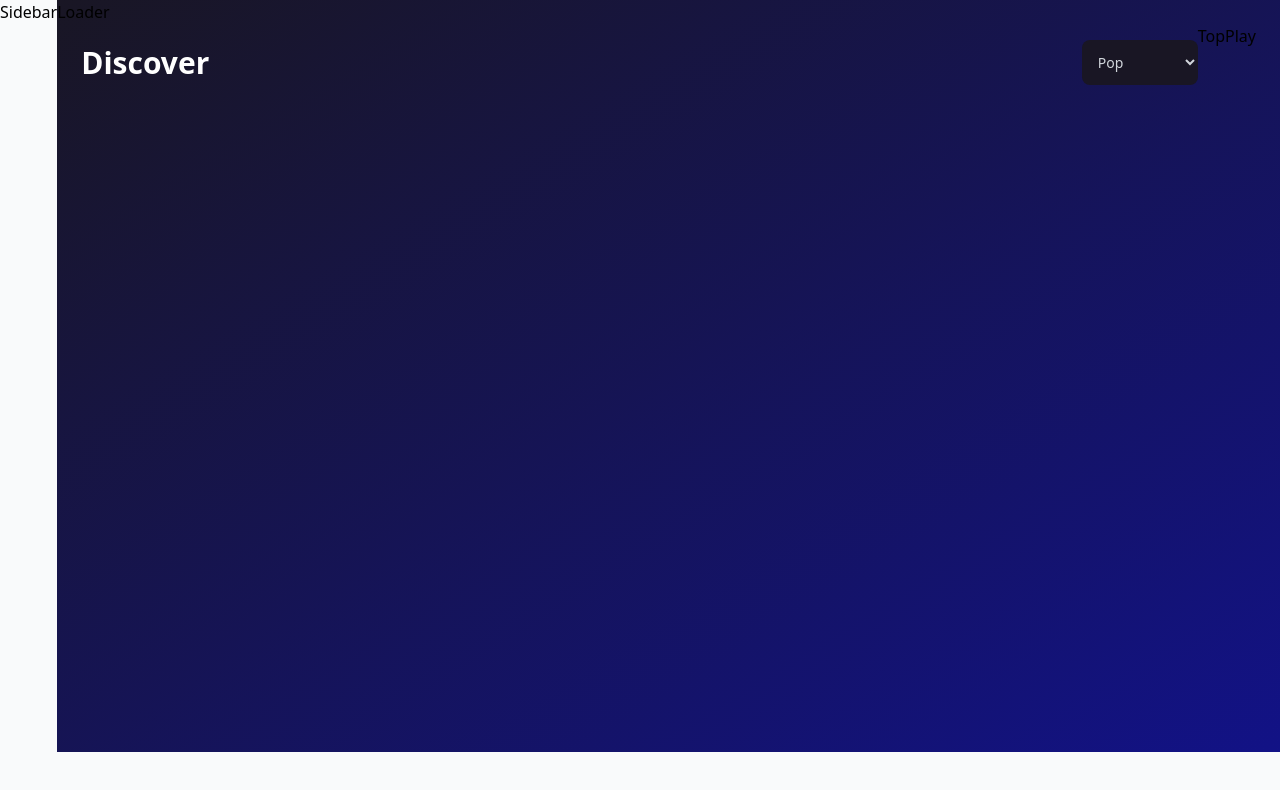
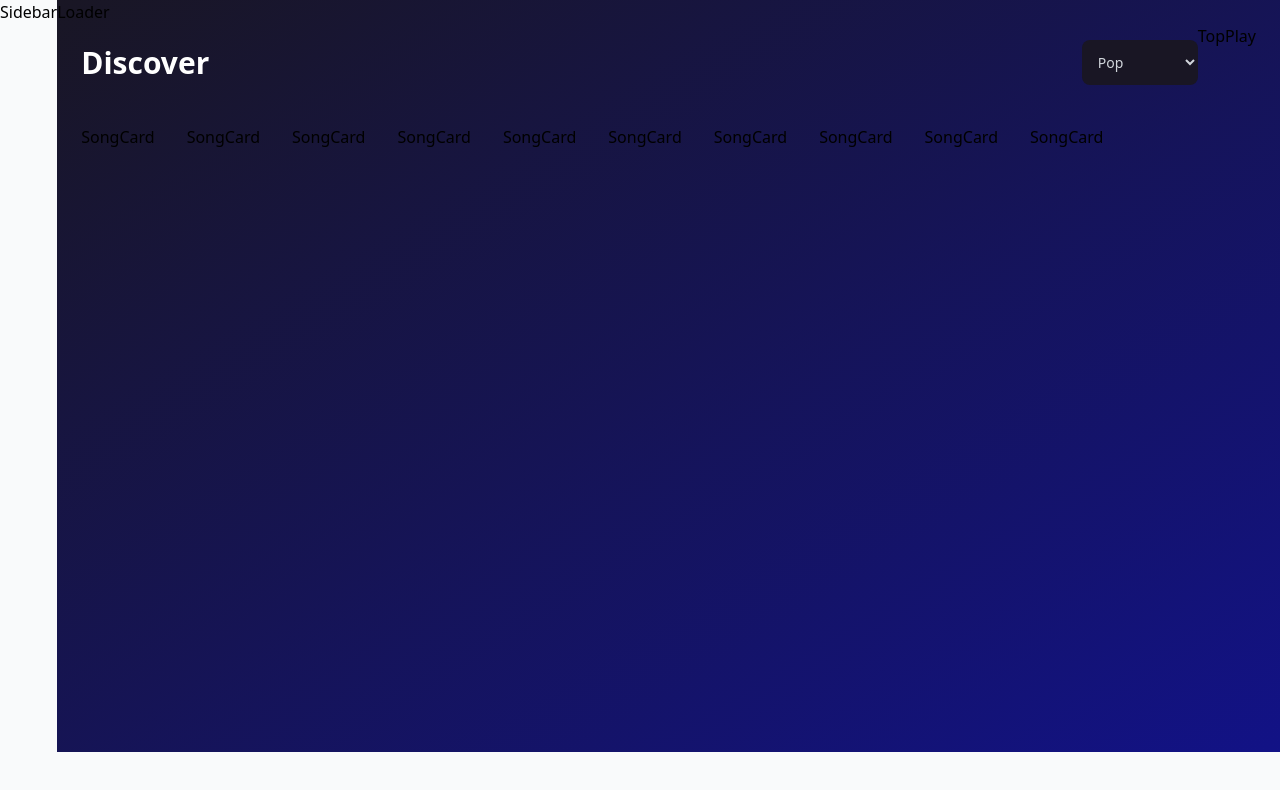
Before and after one commit to ozzkan-burak/react18-spotify, a React (Vite) app: page / in a window 1280 px wide. Shown: the top 790 px of the page. Built offline with nearby package versions, Linux system fonts and the light colour scheme.

Commit message:
episode2

```diff
--- a/src/pages/Discover.jsx
+++ b/src/pages/Discover.jsx
@@ -3,7 +3,8 @@ import {genres} from '../assets/constants';
 
 const Discover = () => {
 
-  console.log(genres);
+  const arr = [1,2,3,4,5,6,7,8,9,10];
+
   return (
     <div className="flex flex-col">
       <div className="w-full flex justify-between items-center sm:flex-row flex-col mt-4 mb-10">
@@ -13,11 +14,17 @@ const Discover = () => {
           value=""
           className='bg-black text-gray-300 p-3 text-sm rounded-lg outline-node sm:mt-0 mt-5'
         >
-          {genres.map((genre)=> <option key={genre.value} value={genre.value}>{genre.title}</option>)}
+          {genres.map((genre) => <option key={genre.value} value={genre.value}>{genre.title}</option>)}
         </select>
       </div>
-      <div>
-
+      <div className='flex flex-wrap sm:justify-start justify-center gap-8'>
+        {arr.map((song, i) => (
+          <SongCard
+            key={song.key}
+            song={song}
+            i={i}
+          />
+        ))}
       </div>
     </div>
   )
```
Also changed, not shown: src/redux/services/shazamCore.js (added).
